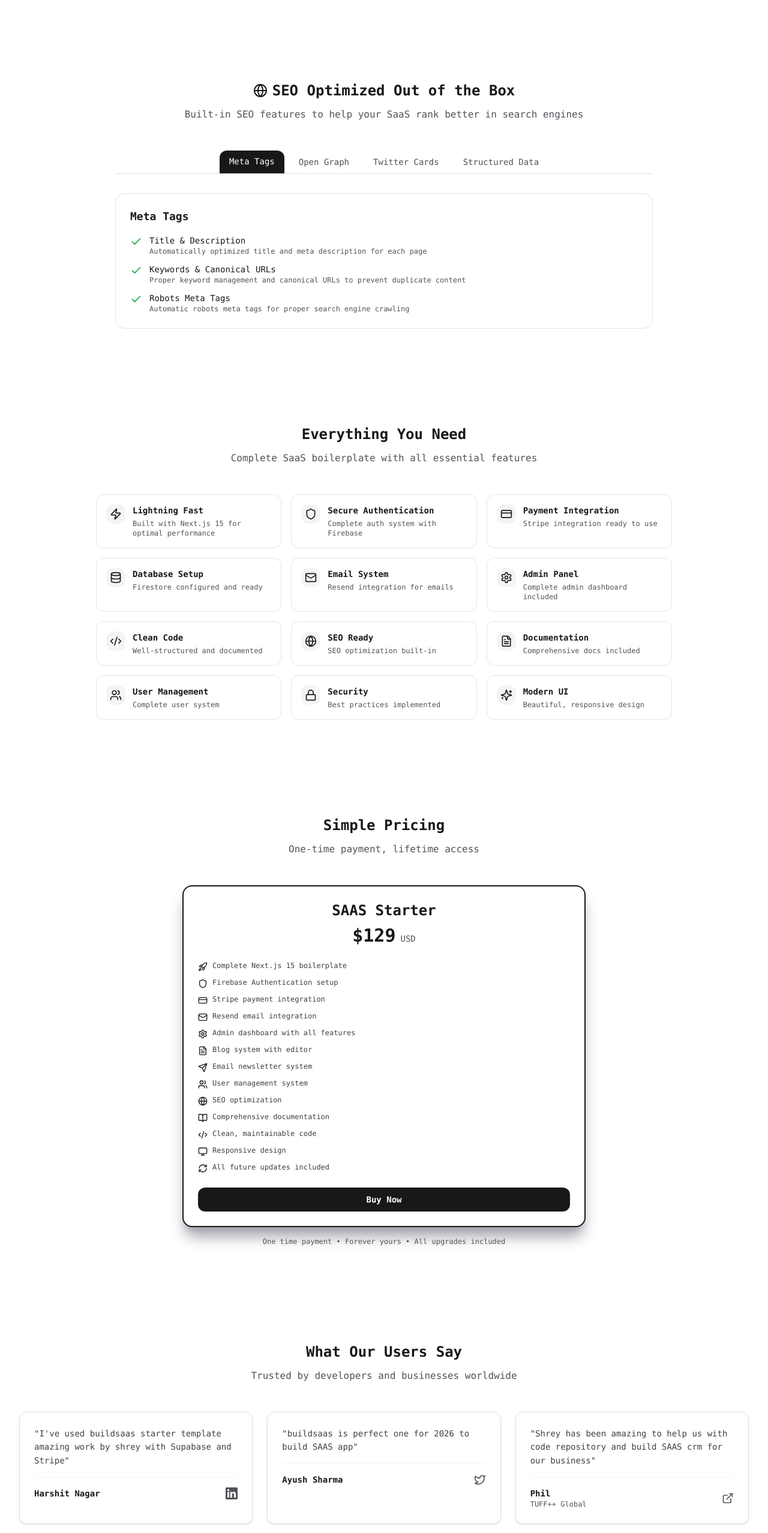
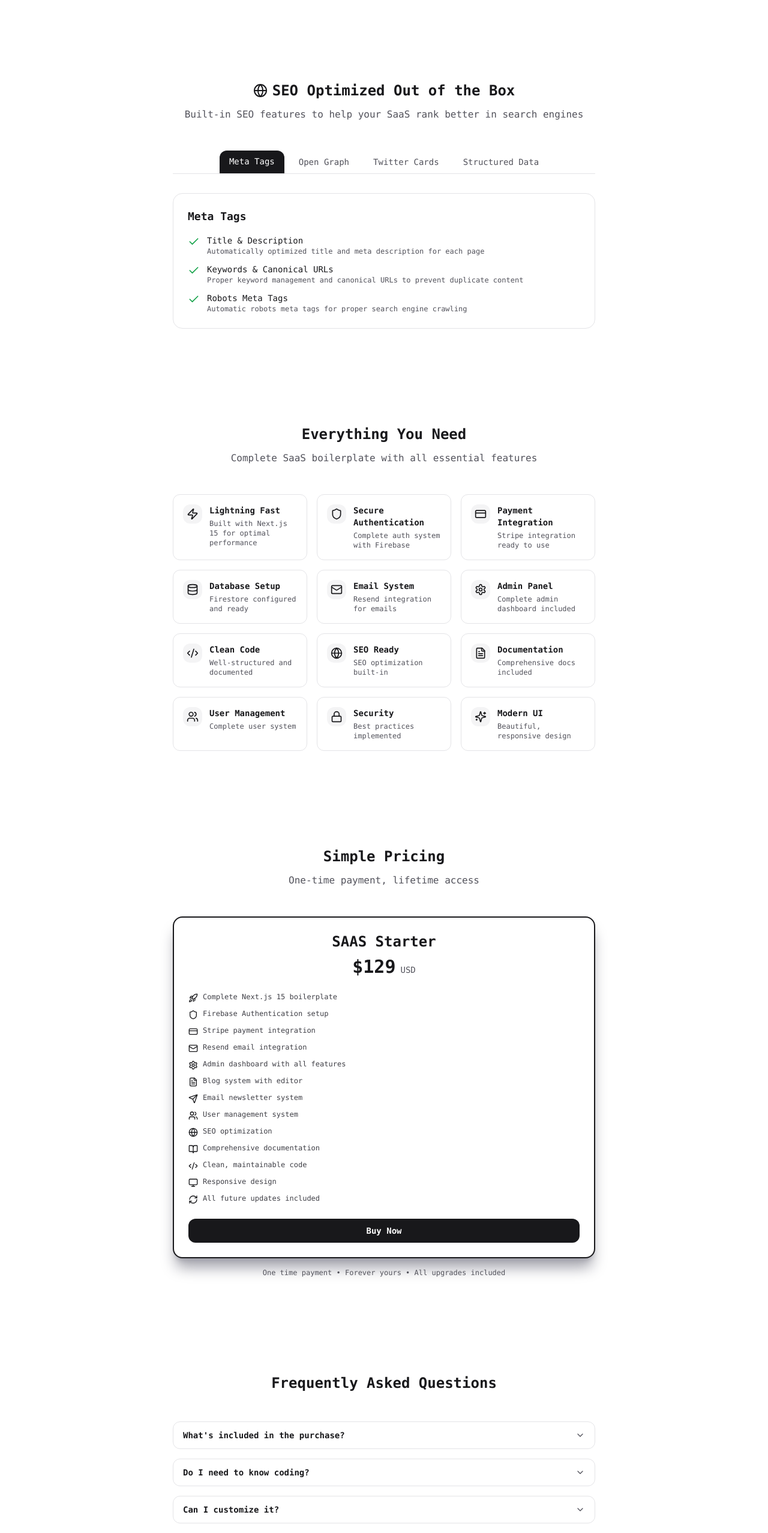
Before and after one commit to shreyvijayvargiya/build-saas-website, a Next.js app: page / in a window 1280 px wide. Shown: the part 2200-4756 px from the top of the page at 60% size. Built offline with nearby package versions, Linux system fonts and the light colour scheme.

Commit message:
good to go!!

```diff
--- a/pages/index.js
+++ b/pages/index.js
@@ -999,7 +999,7 @@
 
 				{/* SEO Section */}
 				<section className="py-20">
-					<div className="max-w-7xl mx-auto px-4 sm:px-6 lg:px-8">
+					<div className="max-w-3xl mx-auto px-4 sm:px-6 lg:px-8">
 						<div className="text-center mb-12">
 							<div className="flex items-center justify-center gap-2 mb-3">
 								<Globe className="w-6 h-6 text-zinc-900" />
@@ -1273,7 +1273,7 @@
 
 				{/* Features Section */}
 				<section className="py-20 bg-white">
-					<div className="max-w-5xl mx-auto px-4 sm:px-6 lg:px-8">
+					<div className="max-w-3xl mx-auto px-4 sm:px-6 lg:px-8">
 						<div className="text-center mb-12">
 							<h2 className="text-2xl font-bold text-zinc-900 mb-3">
 								Everything You Need
@@ -1316,7 +1316,7 @@
 
 				{/* Pricing Section */}
 				<section id="pricing" className="py-20">
-					<div className="max-w-7xl mx-auto px-4 sm:px-6 lg:px-8">
+					<div className="max-w-3xl mx-auto px-4 sm:px-6 lg:px-8">
 						<div className="text-center mb-12">
 							<h2 className="text-2xl font-bold text-zinc-900 mb-3">
 								Simple Pricing
@@ -1326,7 +1326,7 @@
 							</p>
 						</div>
 
-						<div className="max-w-2xl mx-auto">
+						<div className="max-w-3xl mx-auto">
 							<motion.div
 								initial={{ opacity: 0, y: 20 }}
 								animate={{ opacity: 1, y: 0 }}
@@ -1385,7 +1385,7 @@
 				</section>
 
 				{/* Testimonials Section */}
-				<section className="py-20">
+				{/* <section className="py-20">
 					<div className="max-w-7xl mx-auto px-4 sm:px-6 lg:px-8">
 						<div className="text-center mb-12">
 							<h2 className="text-2xl font-bold text-zinc-900 mb-3">
@@ -1452,7 +1452,7 @@
 							))}
 						</div>
 					</div>
-				</section>
+				</section> */}
 
 				{/* FAQ Section */}
 				<section className="py-20 bg-white">
@@ -1550,7 +1550,7 @@
 
 				{/* Footer */}
 				<footer className="py-12 border-t border-zinc-100">
-					<div className="max-w-7xl mx-auto px-4 sm:px-6 lg:px-8">
+					<div className="max-w-3xl mx-auto px-4 sm:px-6 lg:px-8">
 						<div className="text-center mb-8">
 							<div className="flex items-center justify-center gap-2 mb-3">
 								<Rocket className="w-5 h-5" />
```
Also changed, not shown: 2 other files (tests, documents, lock files or other folders).
